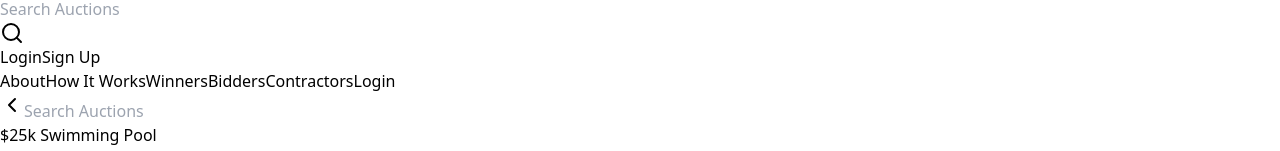
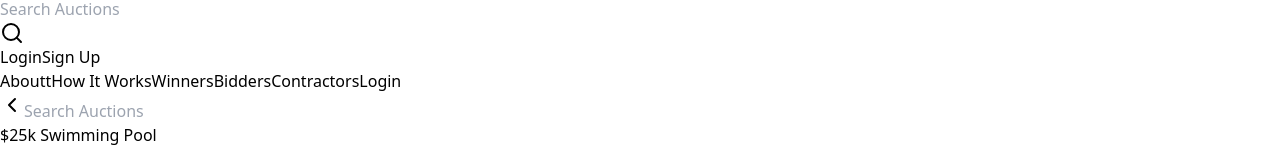
Before and after one commit to GreenHomeImprovementsplus/homybid-shadcn, a React (Vite) app: page / in a window 1280 px wide. Shown: the part 249-400 px from the top of the page. Built offline with nearby package versions, Linux system fonts and the light colour scheme.

Commit message:
update navbar

```diff
--- a/src/components/navbar/MainNavbar.jsx
+++ b/src/components/navbar/MainNavbar.jsx
@@ -148,7 +148,7 @@ const MainNavbar = () => {
               href='/about'
               className='block px-4 py-2 text-base font-medium text-gray-700 hover:bg-gray-50'
             >
-              About
+              Aboutt
             </Link>
             <Link
               href='/how-it-works'
```
